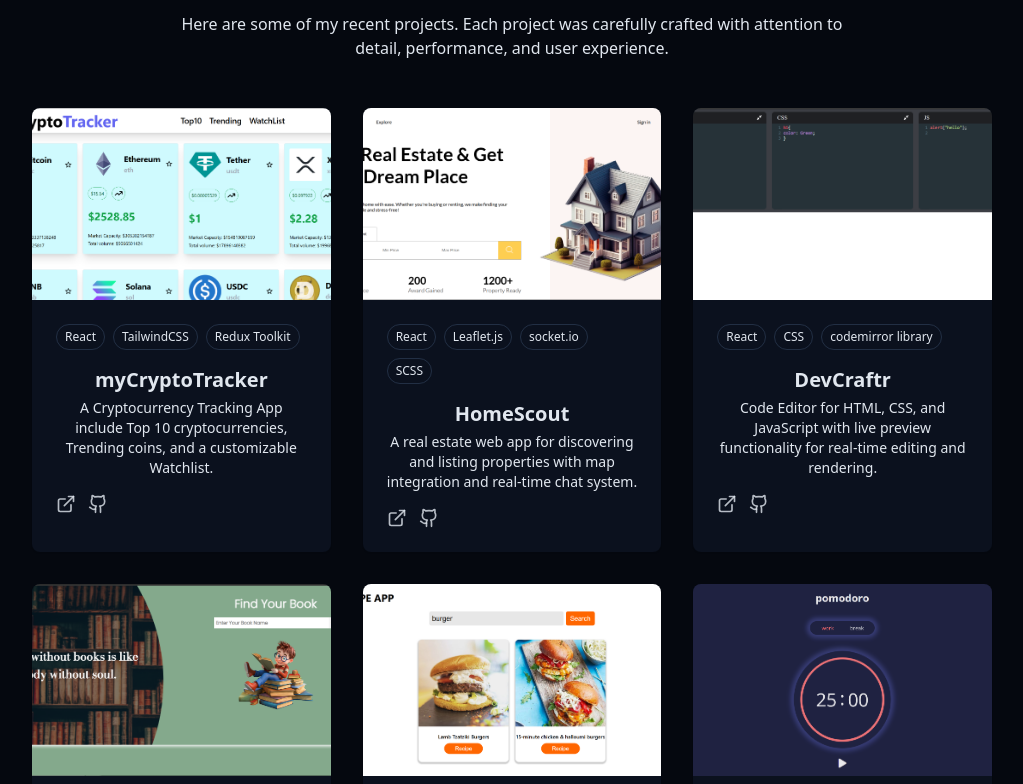
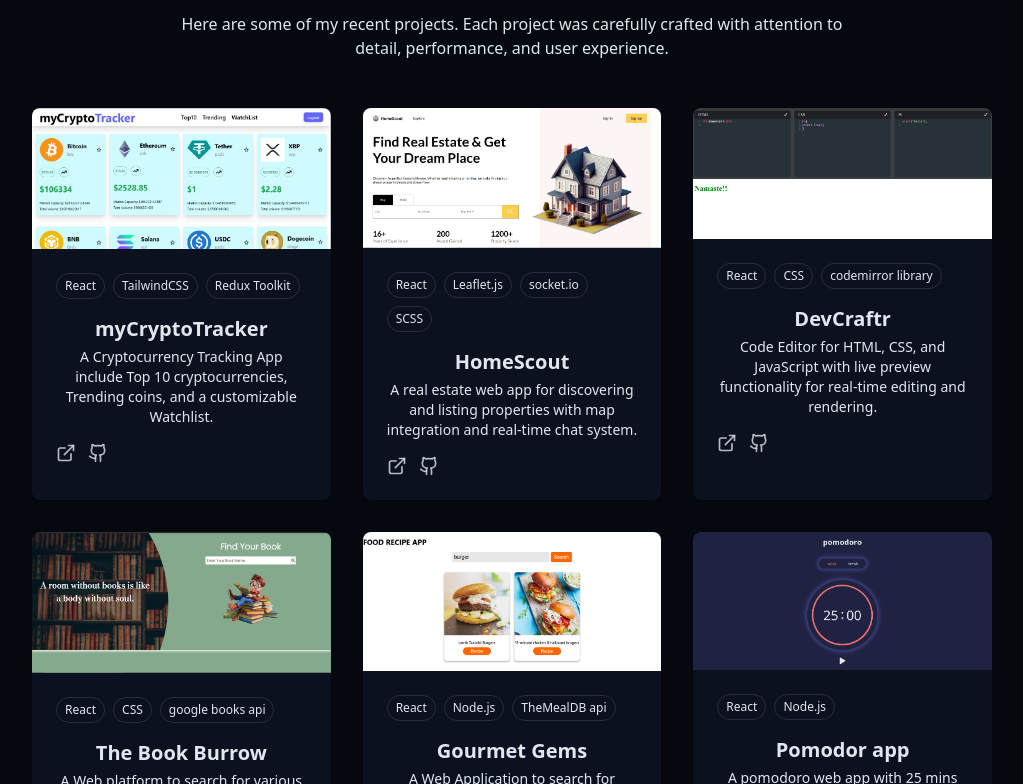
Before and after one commit to AkshatSrivastava08/Portfolio, a React (Vite) app in the folder client/: page / in a window 1280 px wide. Shown: the part 2036-2820 px from the top of the page, without its empty margins (128-1151 px from the left). Built offline with nearby package versions, Linux system fonts and the light colour scheme.

Commit message:
image fit check

```diff
--- a/client/src/components/ProjectsSection.jsx
+++ b/client/src/components/ProjectsSection.jsx
@@ -83,11 +83,11 @@
               key={key}
               className="group bg-card rounded-lg overflow-hidden shadow-xs card-hover"
             >
-              <div className="h-48 overflow-hidden">
+              <div className="bg-muted flex items-center justify-center overflow-hidden">
                 <img
                   src={project.image}
                   alt={project.title}
-                  className="w-full h-full object-cover transition-transform duration-500 group-hover:scale-110"
+                  className="w-full h-full object-contain transition-transform duration-500 group-hover:scale-105"
                 />
               </div>
 
```
